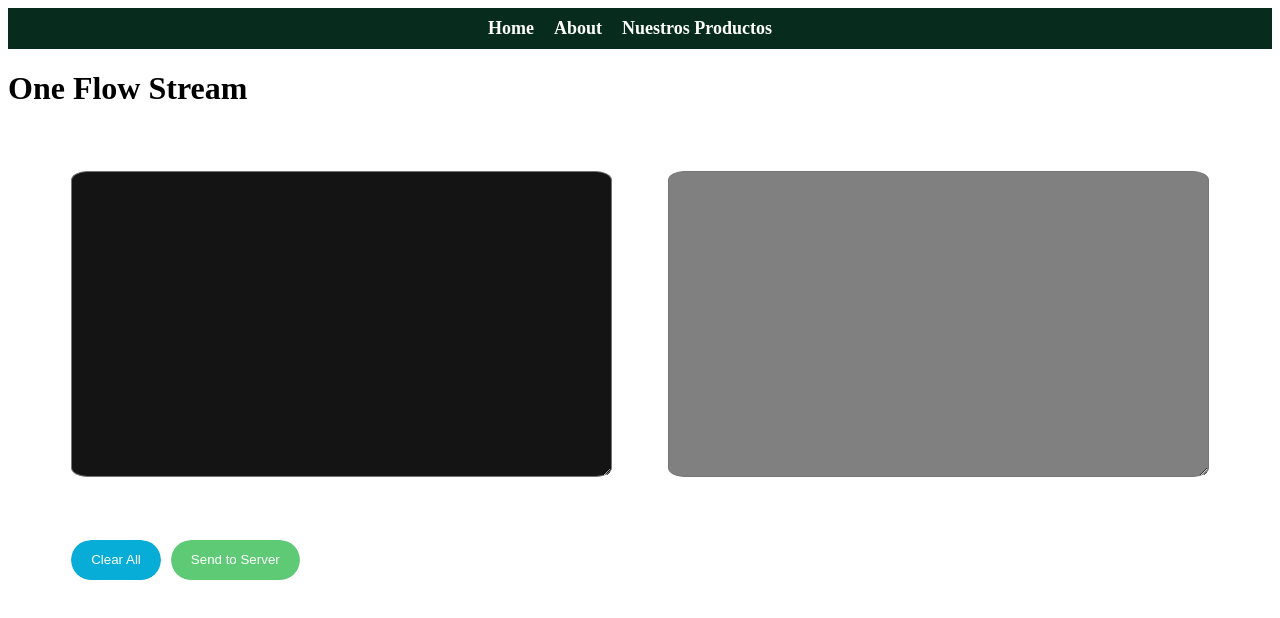
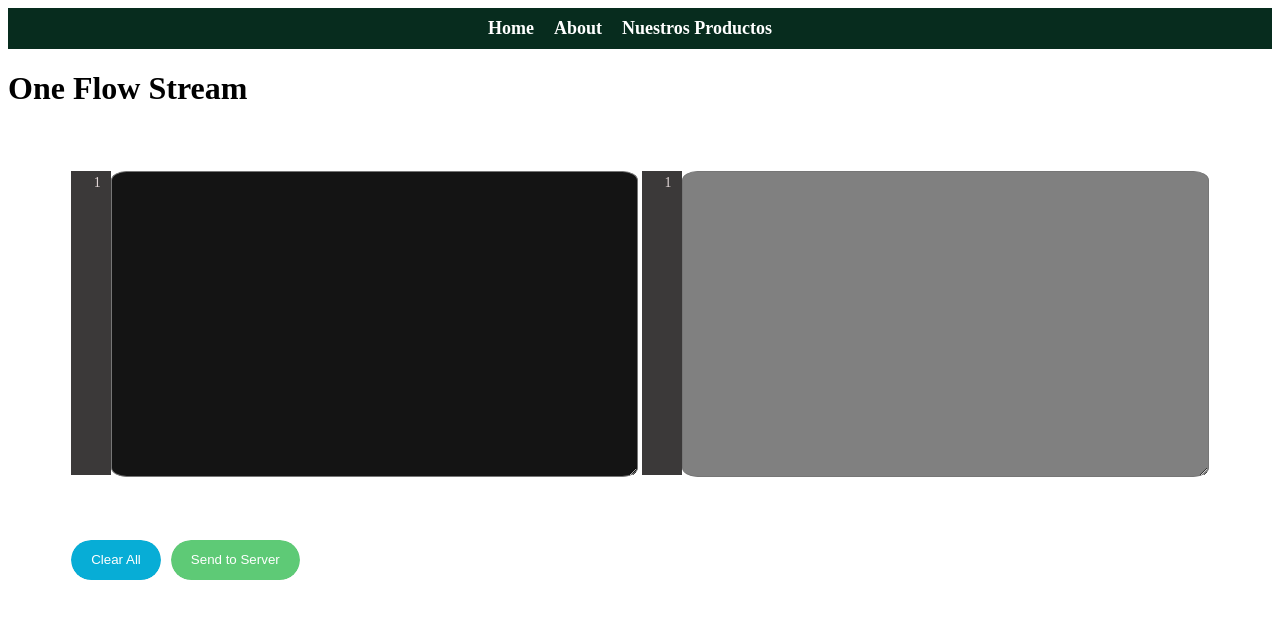
Before and after one commit to vito2312/osf_paradigmas, a Next.js app: page / in a window 1280 px wide. Shown: the top 618 px of the page. Built offline with nearby package versions, Linux system fonts and the light colour scheme.

Commit message:
slider lineas de codigo

```diff
--- a/src/components/TextEditor.jsx
+++ b/src/components/TextEditor.jsx
@@ -2,34 +2,28 @@ import React, { useState, useCallback } from 'react';
 import { API_SERVER_URL } from './Url';
 import KeywordChecker from './KeywordChecker';
 import styles from '../styles/TextEditor.module.css'
-
+import { renderLineNumbers } from './TextUtils';
 
 const TextEditor = ({ keywordsList }) => {
   const [inputText, setInputText] = useState('');
   const [outputText, setOutputText] = useState('');
+  const [isSaved, setIsSaved] = useState(false);
 
-  //LIMPIAR LA PANTALLA
   const handleClear = () => {
     const confirmed = window.confirm('Are you sure you want to clear the text?');
     if (confirmed) {
       setInputText('');
       setOutputText('');
+      setIsSaved(false);
     }
   };
 
-
   const handleInputChange = (e) => {
     const newText = e.target.value;
-    const words = newText.split(/\s+/);
-
-    const processedWords = words
-      .map((word) => word.trim())
-      .filter((trimmedWord) => keywordsList.includes(trimmedWord));
-
-    const processedText = processedWords.join(' ');
 
     setInputText(newText);
-    setOutputText(processedText);
+    setOutputText(newText);
+    setIsSaved(false);
   };
 
   const handleSendToServer = useCallback(async () => {
@@ -48,6 +42,7 @@ const TextEditor = ({ keywordsList }) => {
 
       const data = await response.json();
       setOutputText(data.result);
+      setIsSaved(true);
     } catch (error) {
       console.error('Error sending data to server:', error);
     }
@@ -56,13 +51,9 @@ const TextEditor = ({ keywordsList }) => {
   return (
     <div>
        <div className={styles.customContainer}>
-          <textarea
-          id={styles.TI}
-          className={`${styles.customTextarea}`}
-          value={inputText}
-          onChange={handleInputChange}
-          placeholder=""
-        />
+            <div className={styles.lineNumbers}>{renderLineNumbers(inputText)}</div>
+              <textarea id={styles.TI} className={`${styles.customTextarea}`} value={inputText} onChange={handleInputChange} placeholder=""/>
+              <div className={styles.lineNumbers}>{renderLineNumbers(inputText)}</div>
               <textarea
                 id={styles.TO}
                 className={`${styles.customTextarea}`}
@@ -71,9 +62,8 @@ const TextEditor = ({ keywordsList }) => {
               />
           <KeywordChecker text={inputText} />
       </div>
-
       <div className={styles.customButtons}>
-           <button className={styles.button} onClick={handleClear} >Clear All</button>
+        <button className={styles.button} onClick={handleClear}>Clear All</button>
         <button className={styles.buttonSend} onClick={handleSendToServer}>Send to Server</button>
       </div>
     </div>
--- /dev/null
+++ b/src/components/TextUtils.jsx
@@ -0,0 +1,4 @@
+export function renderLineNumbers(inputText) {
+    const lines = inputText.split('\n');
+    return lines.map((_, index) => <div key={index + 1}>{index + 1}</div>);
+}
--- a/src/styles/TextEditor.module.css
+++ b/src/styles/TextEditor.module.css
@@ -9,6 +9,7 @@
 #TI{
   background-color: rgb(20, 20, 20);
   color: aliceblue;
+  margin-right: 4px;
 }
 #TO{
   background-color: grey;
@@ -25,7 +26,7 @@
   .customContainer{
     display: flex;
     margin: 5%;
-    gap: 5%;
+
   }
 
   .customButtons{
@@ -132,3 +133,24 @@
   .buttonSend:hover:before {
     width: 100%;
   }
+
+
+  .customTextareaContainer {
+    display: flex;
+    align-items: flex-start;
+  }
+
+
+  .lineNumbers {
+
+    background-color: #3b3939;
+    padding: 2px 10px;
+    text-align: right;
+    user-select: none;
+    font-size: 14px;
+    color: #e0d5d5;
+    line-height: 20px;
+    width: 30px;
+    height: 300px;
+    overflow-y: scroll;
+  }
```
Lines whose indentation alone changed are shown as unchanged.
